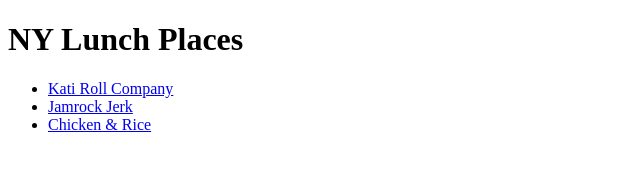
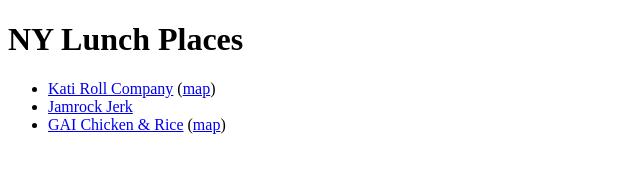
Before and after one commit to project-minotaur/ny-lunch-spots, a plain HTML site: page index.html in a window 1280 px wide. Shown: the whole page, without its empty margins (0-640 px from the left). Drawn offline with Linux system fonts and the light colour scheme.

Commit message:
added link to google maps when available

```diff
--- a/index.html
+++ b/index.html
@@ -1,16 +1,21 @@
 <!DOCTYPE html>
 <html lang="en">
+
 <head>
     <meta charset="UTF-8">
     <meta name="viewport" content="width=device-width, initial-scale=1.0">
     <title>Project Minotaur</title>
 </head>
+
 <body>
     <h1>NY Lunch Places</h1>
     <ul>
-        <li><a href="https://goo.gl/maps/WNdKri2noU45piLV7" target="_blank" rel="noopener noreferrer">Kati Roll Company</a></li>
+        <li><a href="https://www.thekatirollcompany.com">Kati Roll Company</a> (<a
+                href="https://goo.gl/maps/WNdKri2noU45piLV7" target="_blank" rel="noopener noreferrer">map</a>)</li>
         <li><a href="https://www.jamrockjerknyc.com" target="_blank" rel="noopener noreferrer">Jamrock Jerk</a></li>
-        <li><a href="https://goo.gl/maps/HaRskA7ShvNqFFGj9" target="_blank" rel="noopener noreferrer">Chicken & Rice</a></li>
+        <li><a href="https://gainyc.com">GAI Chicken & Rice</a> (<a href="https://goo.gl/maps/HaRskA7ShvNqFFGj9"
+                target="_blank" rel="noopener noreferrer">map</a>)</li>
     </ul>
 </body>
+
 </html>
```
